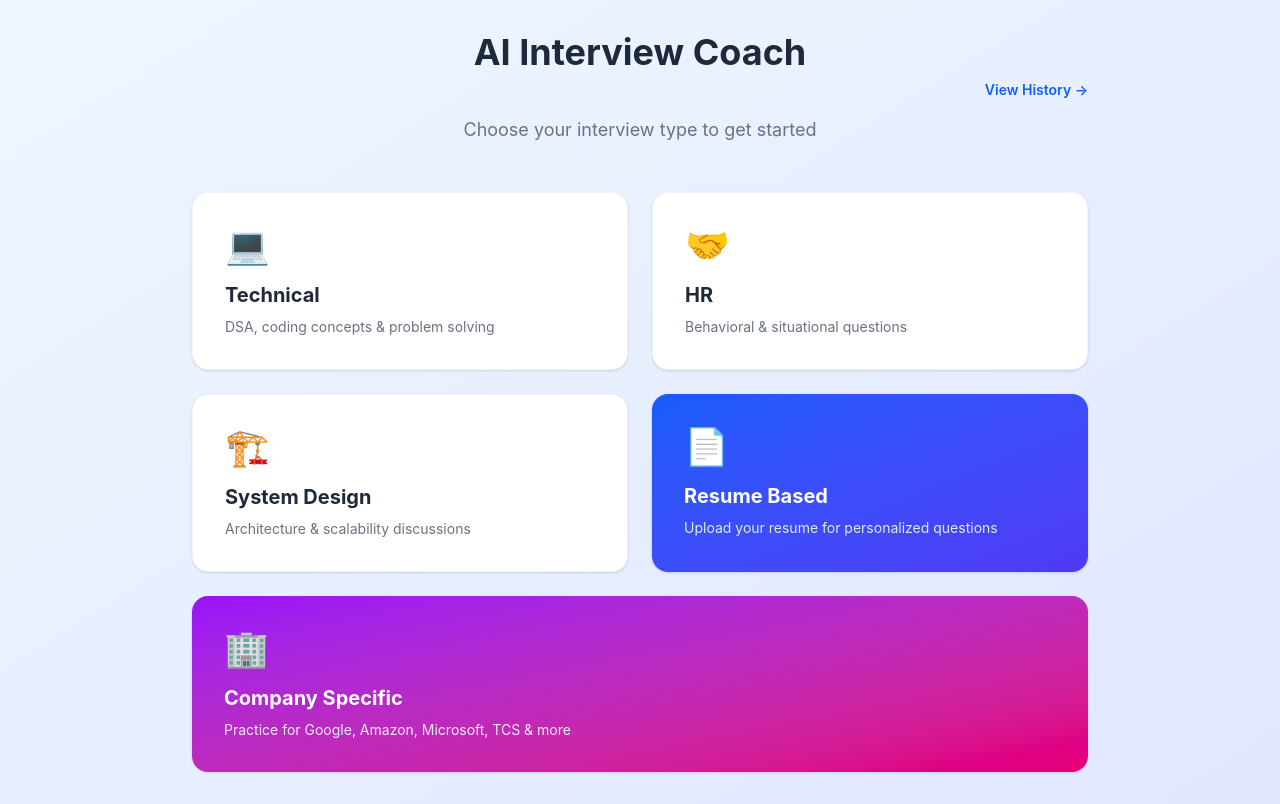
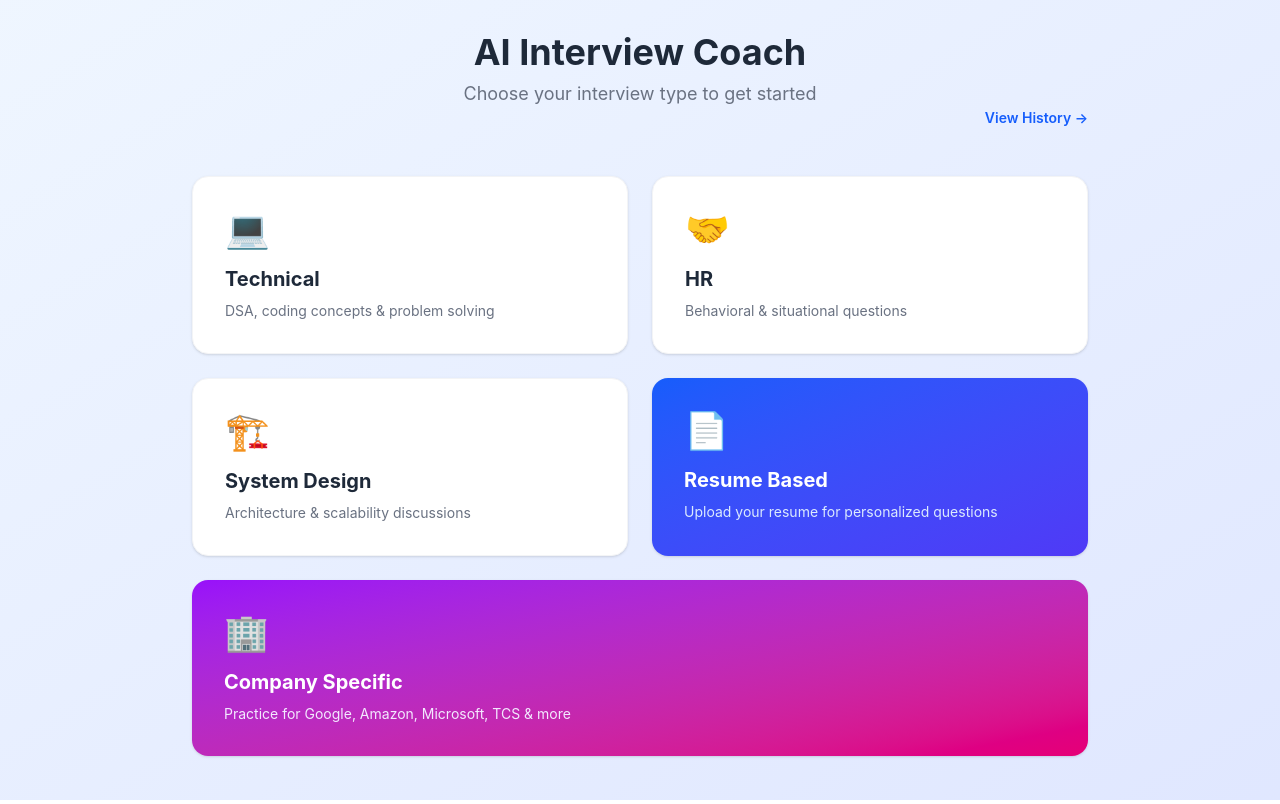
Before and after one commit to Vaishnavi981299/ai-interview-coach, a React (Vite) app in the folder client/: page /dashboard in a window 1280 px wide. Built offline with nearby package versions, Linux system fonts and the light colour scheme.

Commit message:
Update Dashboard.jsx

```diff
--- a/client/src/pages/Dashboard.jsx
+++ b/client/src/pages/Dashboard.jsx
@@ -62,6 +62,8 @@ const [companyUploading, setCompanyUploading] = useState(false);
         <div className="max-w-4xl mx-auto">
             <div className="text-center mb-12">
                 <h1 className="text-4xl font-bold text-gray-800 mb-2">AI Interview Coach</h1>
+
+                <p className="text-gray-500 text-lg">Choose your interview type to get started</p>
                     <div className="flex justify-end mb-4">
     <button
         onClick={() => navigate('/history')}
@@ -70,7 +72,6 @@ const [companyUploading, setCompanyUploading] = useState(false);
         View History →
     </button>
 </div>
-                <p className="text-gray-500 text-lg">Choose your interview type to get started</p>
             </div>
             <div className="grid grid-cols-2 gap-6">
                 {[
```
